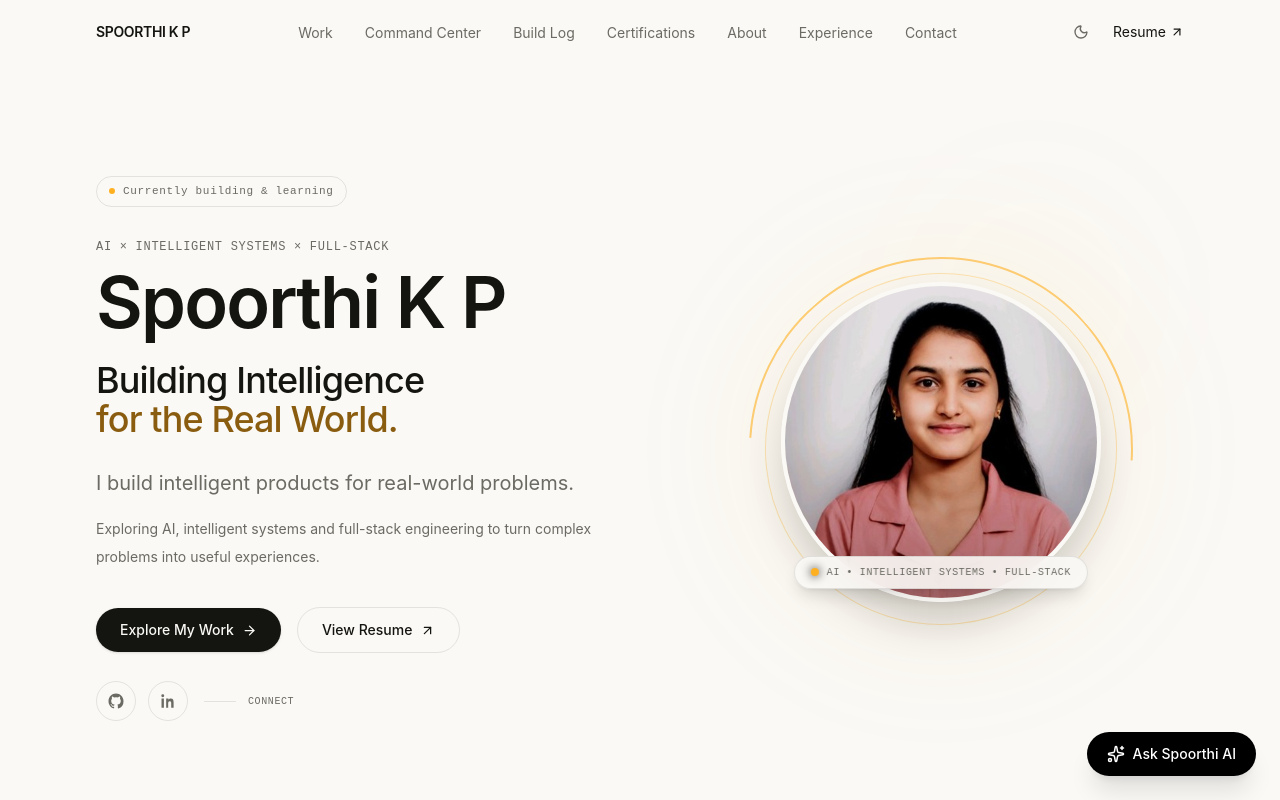
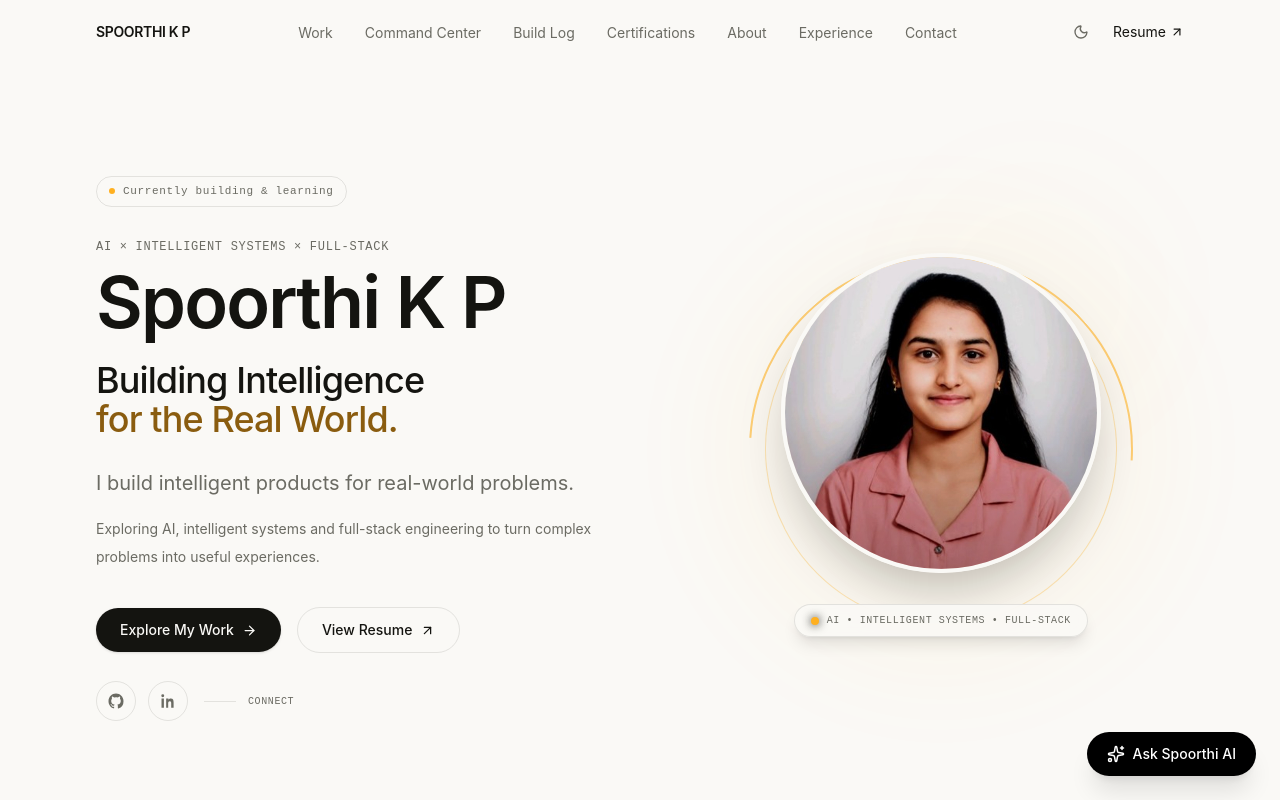
Before and after one commit to spoorthikengol/FUTURE_FS_01, a React (Vite) app: page / in a window 1280 px wide. Shown: the top 800 px of the page. Built offline with nearby package versions, Linux system fonts and the light colour scheme.

Commit message:
Improve hero profile layout

```diff
--- a/src/components/Hero.tsx
+++ b/src/components/Hero.tsx
@@ -256,7 +256,7 @@ export function Hero() {
             delay: 0.25,
             ease: [0.16, 1, 0.3, 1],
           }}
-          className="relative mx-auto mt-2 flex w-full max-w-md items-center justify-center sm:mt-0"
+          className="relative mx-auto mt-2 flex w-full max-w-md flex-col items-center justify-center sm:mt-0"
         >
           {/* Ambient glow */}
           {!shouldReduceMotion && (
@@ -375,7 +375,7 @@ export function Hero() {
               duration: 0.6,
               delay: 1.1,
             }}
-            className="absolute bottom-2 left-1/2 z-20 -translate-x-1/2 rounded-full border border-border bg-bg/90 px-3 py-2 shadow-lg backdrop-blur-md dark:border-border-dark dark:bg-bg-dark/90 sm:bottom-5 sm:px-4"
+            className="relative z-20 mt-5 rounded-full border border-border bg-bg/90 px-3 py-2 shadow-lg backdrop-blur-md dark:border-border-dark dark:bg-bg-dark/90 sm:mt-6 sm:px-4"
           >
             <div className="flex items-center gap-2 whitespace-nowrap">
               <span className="h-2 w-2 rounded-full bg-accent shadow-[0_0_10px_currentColor]" />
```
